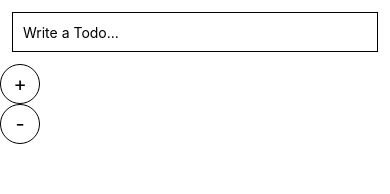
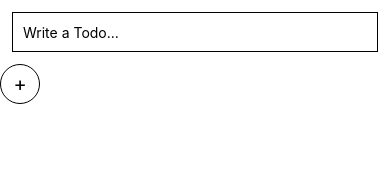
Before and after one commit to carterlc/todo-reactnative-app, a React Native app in the folder TodoApp/: screen / in a window 390 px wide. Shown: the top 194 px of the page. Built offline with nearby package versions, Linux system fonts and the light colour scheme.

Commit message:
Save point getting a reoccuring rendering error. "System UI isnt responding" + another error. Restarting app/computer.

```diff
--- a/TodoApp/App.js
+++ b/TodoApp/App.js
@@ -23,7 +23,7 @@ const App = () => {
     const color = item.id === selectedId ? 'white' : 'black';
 
     return (
-
+      <View>
         <Item
           key={item.id}
           item={item}
@@ -31,7 +31,12 @@ const App = () => {
           backgroundColor={backgroundColor}
           textColor={color}
         />
-
+        <TouchableOpacity onPress={handleDeleteTodo(todos.id)}>
+          <View>
+            <Text>Delete</Text>
+          </View>
+        </TouchableOpacity>
+      </View>
     );
   };
 
@@ -50,7 +55,7 @@ const App = () => {
     console.log();
   };
 
-  const Header = (props) => {
+  const Header = () => {
     return (
       <>
         <View style={styles.searchBar}>
@@ -58,11 +63,6 @@ const App = () => {
           <TouchableOpacity onPress={addTodo}>
             <View style={styles.addWrapper}>
               <Text style={styles.icon}>+</Text>
-            </View>
-          </TouchableOpacity>
-          <TouchableOpacity>
-            <View style={styles.addWrapper}>
-              <Text style={styles.icon}>-</Text>
             </View>
           </TouchableOpacity>
         </View>
```
Lines whose indentation alone changed are shown as unchanged.
